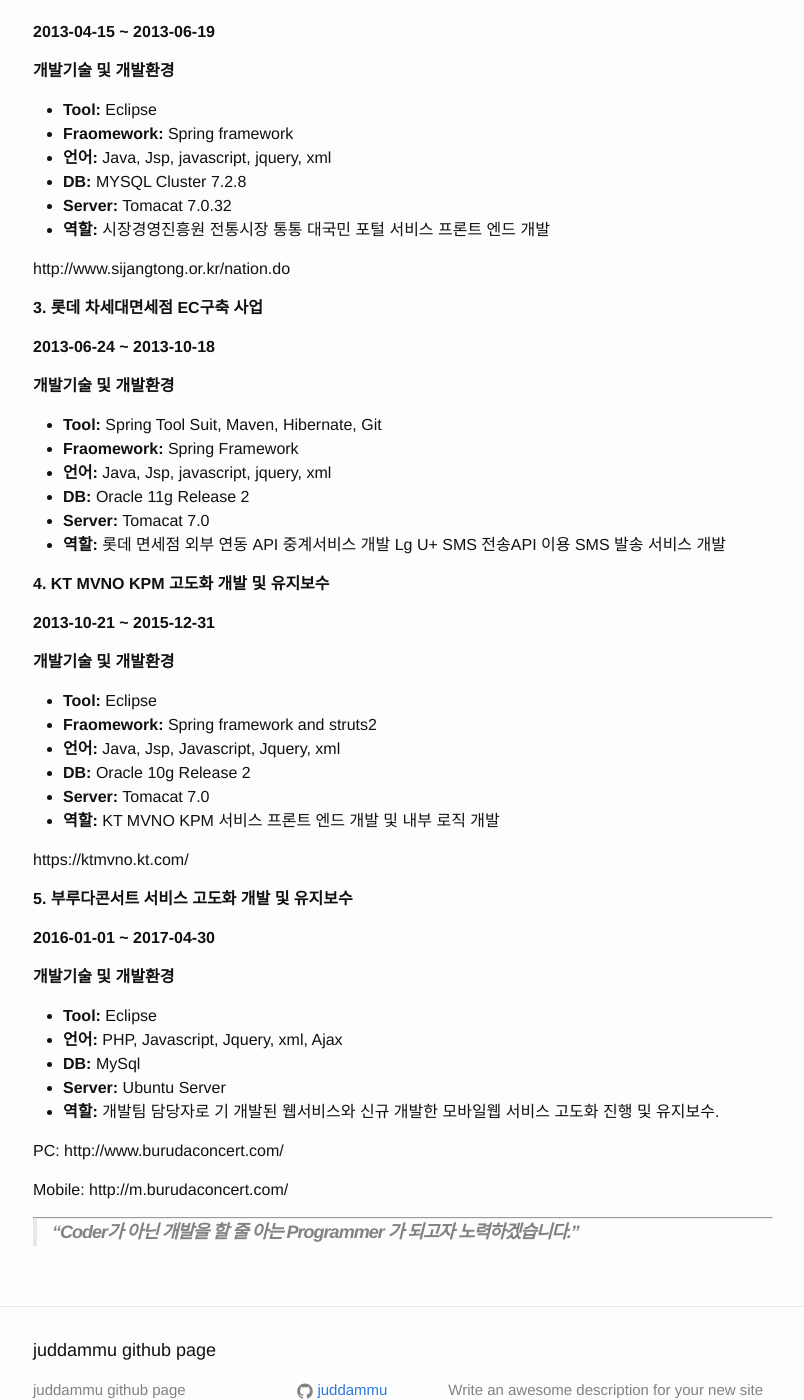
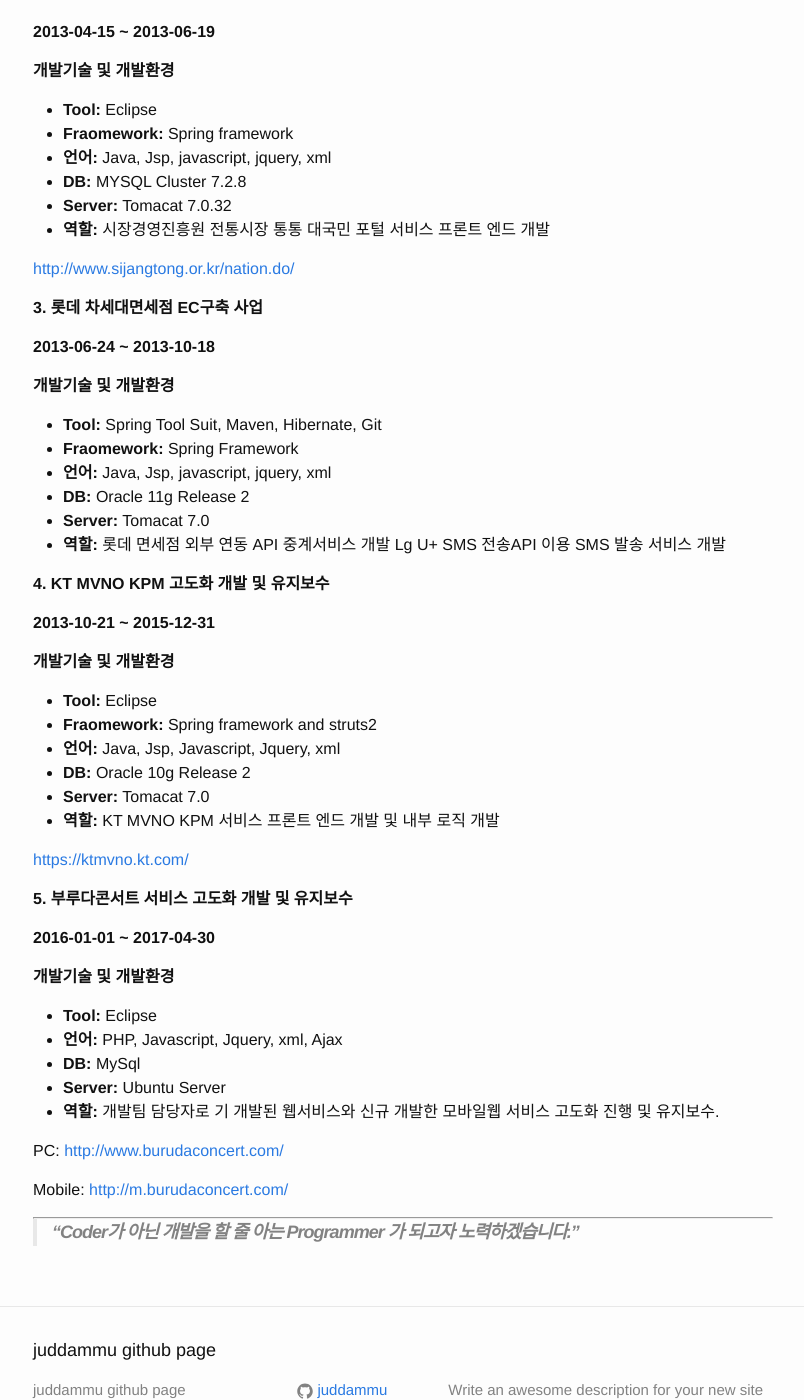
Before and after one commit to juddammu/juddammu.github.io, a Jekyll site: the page built from _posts/2017-05-16-portfolio.markdown, in a window 1280 px wide and 1400 px high, scrolled down 933 px. Shown: the whole window, without its empty margins (237-1041 px from the left). Built offline with Jekyll 4.4.1, drawn with Linux system fonts in a browser that asks for light colours; our own code applies the rules of GitHub Pages for plain Markdown files; some of the changed text lies outside the part shown.

Commit message:
Update 2017-05-16-portfolio.markdown

```diff
--- a/_posts/2017-05-16-portfolio.markdown
+++ b/_posts/2017-05-16-portfolio.markdown
@@ -27,7 +27,7 @@
 - **역할:**
 모바일 면세점 서비스 화면 UI 기획 및 개발
 
-http://m-china.lottedfs.com
+<http://m-china.lottedfs.com/>
 
 **2. 시장경영진흥원 대국민 포털 개발**
 
@@ -44,7 +44,7 @@
 시장경영진흥원 전통시장 통통 대국민 포털 서비스 프론트 엔드 개발
 
 
-http://www.sijangtong.or.kr/nation.do
+<http://www.sijangtong.or.kr/nation.do/>
 
 **3. 롯데 차세대면세점 EC구축 사업**
 
@@ -73,7 +73,7 @@
 - **역할:**
 KT MVNO KPM 서비스 프론트 엔드 개발 및 내부 로직 개발
 
-https://ktmvno.kt.com/
+<https://ktmvno.kt.com/>
 
 
 **5. 부루다콘서트 서비스 고도화 개발 및 유지보수**
@@ -88,9 +88,9 @@
 - **역할:**
 개발팀 담당자로 기 개발된 웹서비스와 신규 개발한 모바일웹 서비스 고도화 진행 및 유지보수.
 
-PC: 		http://www.burudaconcert.com/
+PC: 		<http://www.burudaconcert.com/>
 
-Mobile: http://m.burudaconcert.com/
+Mobile: <http://m.burudaconcert.com/>
 
 ---
 
```
